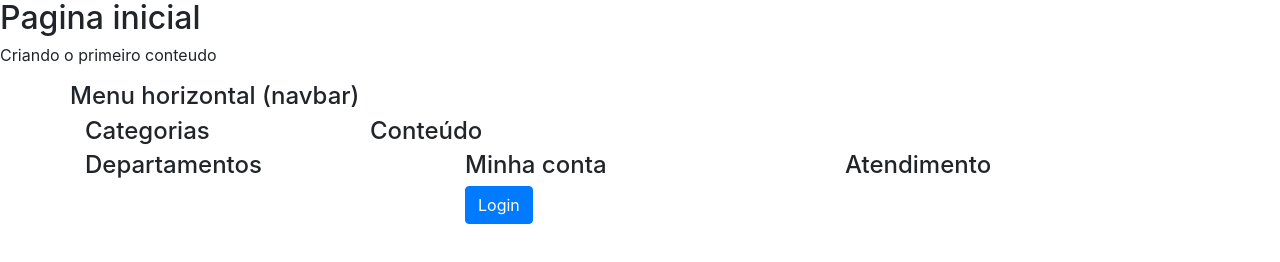
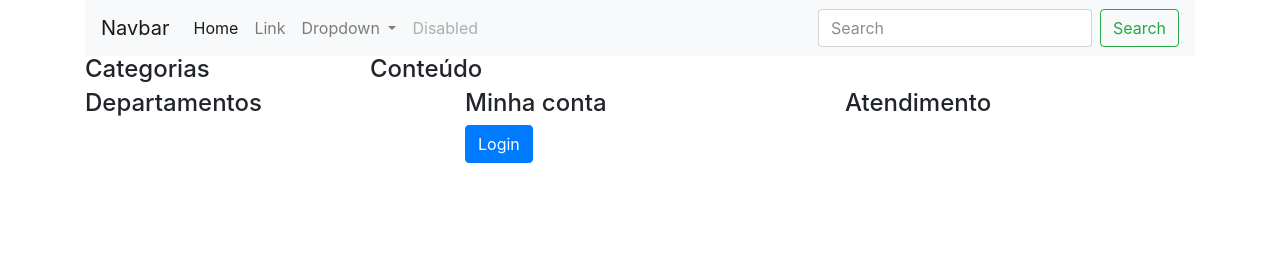
Before and after one commit to MarceloCLima/web, a plain HTML site: page public_html/index.html in a window 1280 px wide. Drawn offline with Linux system fonts and the light colour scheme.

Commit message:
Inicio da Montagem do Site

```diff
--- a/public_html/index.html
+++ b/public_html/index.html
@@ -21,11 +21,9 @@
 
 
     </head>
+
     <body>
-        <h2>Pagina inicial</h2>
-        <p>
-            Criando o primeiro conteudo
-        </p>
+
 
 
 
@@ -37,8 +35,45 @@
             <!--Esta é a linha do topo, do menu horizontal-->
             <div class="row">
 
-                <h4>Menu horizontal (navbar)</h4>
+                <div class="col">
 
+                    <nav class="navbar navbar-expand-lg navbar-light bg-light">
+                        <a class="navbar-brand" href="#">Navbar</a>
+                        <button class="navbar-toggler" type="button" data-toggle="collapse" data-target="#navbarSupportedContent" aria-controls="navbarSupportedContent" aria-expanded="false" aria-label="Toggle navigation">
+                            <span class="navbar-toggler-icon"></span>
+                        </button>
+
+                        <div class="collapse navbar-collapse" id="navbarSupportedContent">
+                            <ul class="navbar-nav mr-auto">
+                                <li class="nav-item active">
+                                    <a class="nav-link" href="#">Home <span class="sr-only">(current)</span></a>
+                                </li>
+                                <li class="nav-item">
+                                    <a class="nav-link" href="#">Link</a>
+                                </li>
+                                <li class="nav-item dropdown">
+                                    <a class="nav-link dropdown-toggle" href="#" id="navbarDropdown" role="button" data-toggle="dropdown" aria-haspopup="true" aria-expanded="false">
+                                        Dropdown
+                                    </a>
+                                    <div class="dropdown-menu" aria-labelledby="navbarDropdown">
+                                        <a class="dropdown-item" href="#">Action</a>
+                                        <a class="dropdown-item" href="#">Another action</a>
+                                        <div class="dropdown-divider"></div>
+                                        <a class="dropdown-item" href="#">Something else here</a>
+                                    </div>
+                                </li>
+                                <li class="nav-item">
+                                    <a class="nav-link disabled" href="#">Disabled</a>
+                                </li>
+                            </ul>
+                            <form class="form-inline my-2 my-lg-0">
+                                <input class="form-control mr-sm-2" type="search" placeholder="Search" aria-label="Search">
+                                <button class="btn btn-outline-success my-2 my-sm-0" type="submit">Search</button>
+                            </form>
+                        </div>
+                    </nav>
+
+                </div>
             </div>
 
             <!-------------------------------------------------------------------->
```
